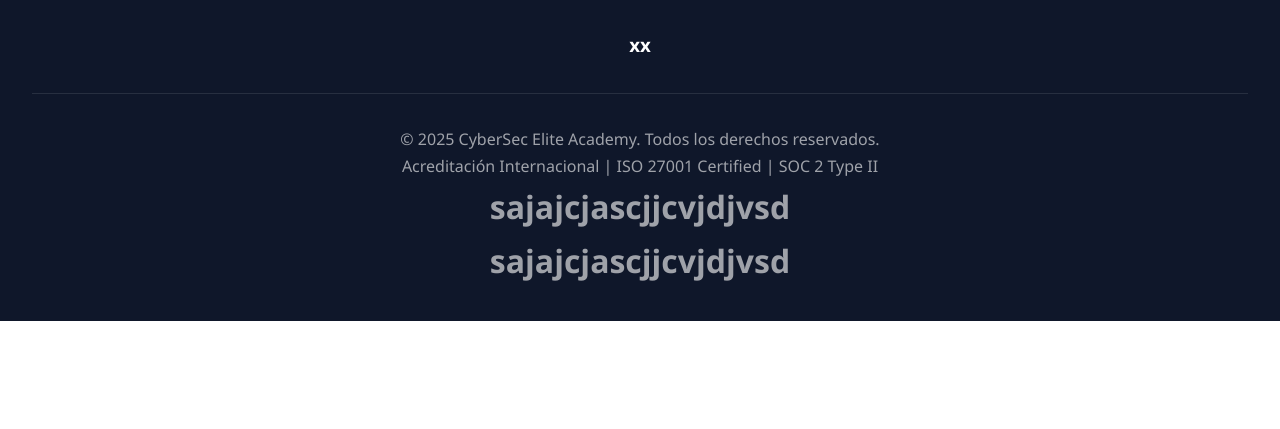
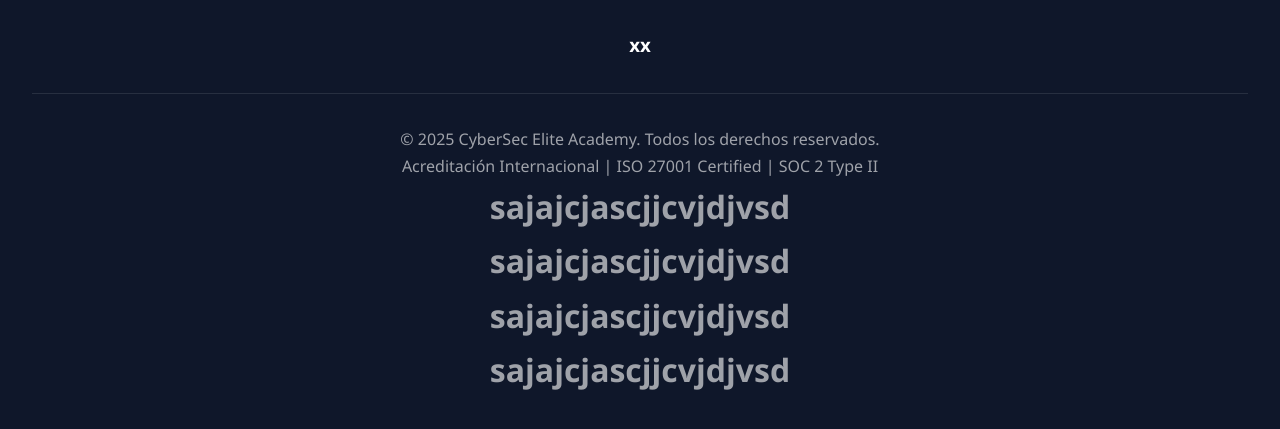
Before and after one commit to Darry12R/repo-prueba, a plain HTML site: page index.html in a window 1280 px wide. Shown: the part 2704-3133 px from the top of the page. Before the commit the page ends 3025 px from the top, so only its background shows below. Drawn offline with Linux system fonts and the light colour scheme.

Commit message:
triplicar la linea 682

```diff
--- a/index.html
+++ b/index.html
@@ -681,6 +681,8 @@
                 <p>Acreditación Internacional | ISO 27001 Certified | SOC 2 Type II</p>
                 <h1>sajajcjascjjcvjdjvsd</h1>
                 <h1>sajajcjascjjcvjdjvsd</h1>
+                 <h1>sajajcjascjjcvjdjvsd</h1>
+                <h1>sajajcjascjjcvjdjvsd</h1>
             </div>
         </div>
     </footer>
```
